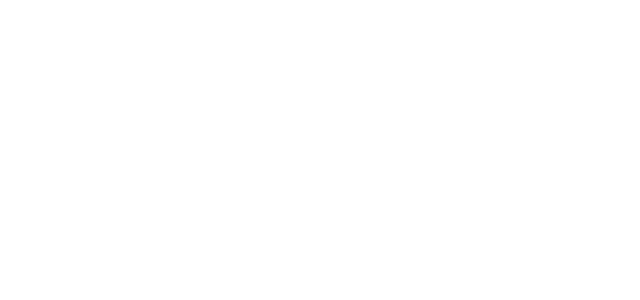
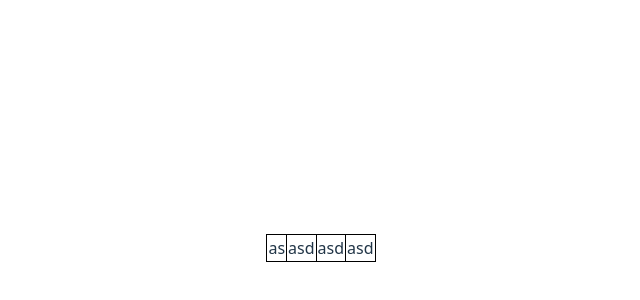
Before and after one commit to cvgamer777/dinamic-table, a React (Vite) app in the folder vite-project/: page / in a window 1280 px wide. Shown: the part 152-452 px from the top of the page, without its empty margins (319-959 px from the left). Built offline with nearby package versions, Linux system fonts and the light colour scheme.

Commit message:
3rd commit

```diff
--- a/vite-project/src/App.jsx
+++ b/vite-project/src/App.jsx
@@ -1,5 +1,6 @@
 import React from "react";
 import Mytable from "./components/Mytable";
+import "./App.css"
 
 export default class App extends React.Component {
   render() {
--- /dev/null
+++ b/vite-project/src/components/Mytable.css
@@ -0,0 +1,58 @@
+.table {
+  width: 100%;
+  border-collapse: collapse;
+  margin: 25px 0;
+  font-size: 0.9em;
+  font-family: sans-serif;
+  box-shadow: 0 0 20px rgba(0, 0, 0, 0.15);
+}
+
+.table thead tr {
+  background-color: #009879;
+  color: #ffffff;
+  text-align: left;
+}
+
+.table th,
+.table td {
+  padding: 12px 15px;
+  border: 1px solid #ddd;
+}
+
+.table tbody tr {
+  border-bottom: 1px solid #dddddd;
+}
+
+.table tbody tr:nth-of-type(even) {
+  background-color: #f3f3f3;
+}
+
+.table tbody tr:hover {
+  background-color: #f5f5f5;
+}
+
+.table tbody tr:last-of-type {
+  border-bottom: 2px solid #009879;
+}
+
+.table tbody tr.active-row {
+  font-weight: bold;
+  color: #009879;
+}
+
+
+
+.table-btn {
+  background-color: #f44336;     /* élénk piros */
+  color: #fff;                   /* fehér szöveg */
+  border: none;                  /* nincs keret */
+  padding: 8px 16px;             /* kényelmes méret */
+  border-radius: 4px;            /* kis lekerekítés */
+  cursor: pointer;               /* kattintható kéz ikon */
+  font-size: 0.95em;             /* áttekinthető szöveg */
+  transition: background 0.2s;   /* animált színváltás */
+}
+
+.table-btn:hover {
+  background-color: #d32f2f;    /* sötétebb piros hoverre */
+}
--- a/vite-project/src/components/Mytable.jsx
+++ b/vite-project/src/components/Mytable.jsx
@@ -1,10 +1,35 @@
 import React from "react";
+import './Mytable.css'
 
 export default class Mytable extends React.Component {
+    state = {
+        style: {
+            table: {
+                border: '1px solid black',
+                borderCollapse:'collapse'
+            },
+            td: {
+                border: '1px solid black',
+                borderCollapse:'collapse'
+            }
+
+        }
+    }
+
     render () {
         return (
             <div>
+                <table style={this.state.style.table}>
+                    <tbody>
+                        <tr>
+                            <td style={this.state.style.td}>as</td>
+                            <td style={this.state.style.td}>asd</td>
+                            <td style={this.state.style.td}>asd</td>
+                            <td style={this.state.style.td}>asd</td>
+                        </tr>
+                    </tbody>
 
+                </table>
             </div>
         )
     }
```
Also changed, not shown: 1 other file (tests, documents, lock files or other folders).
